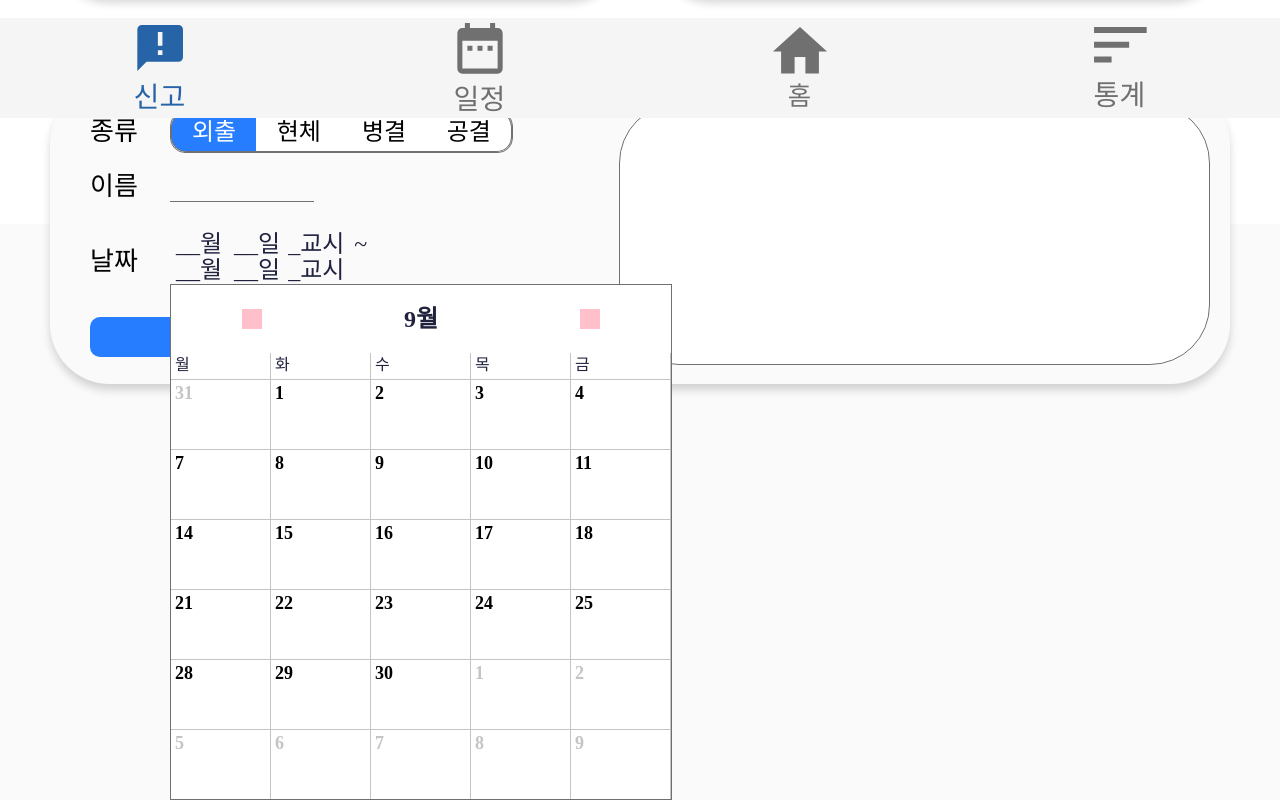
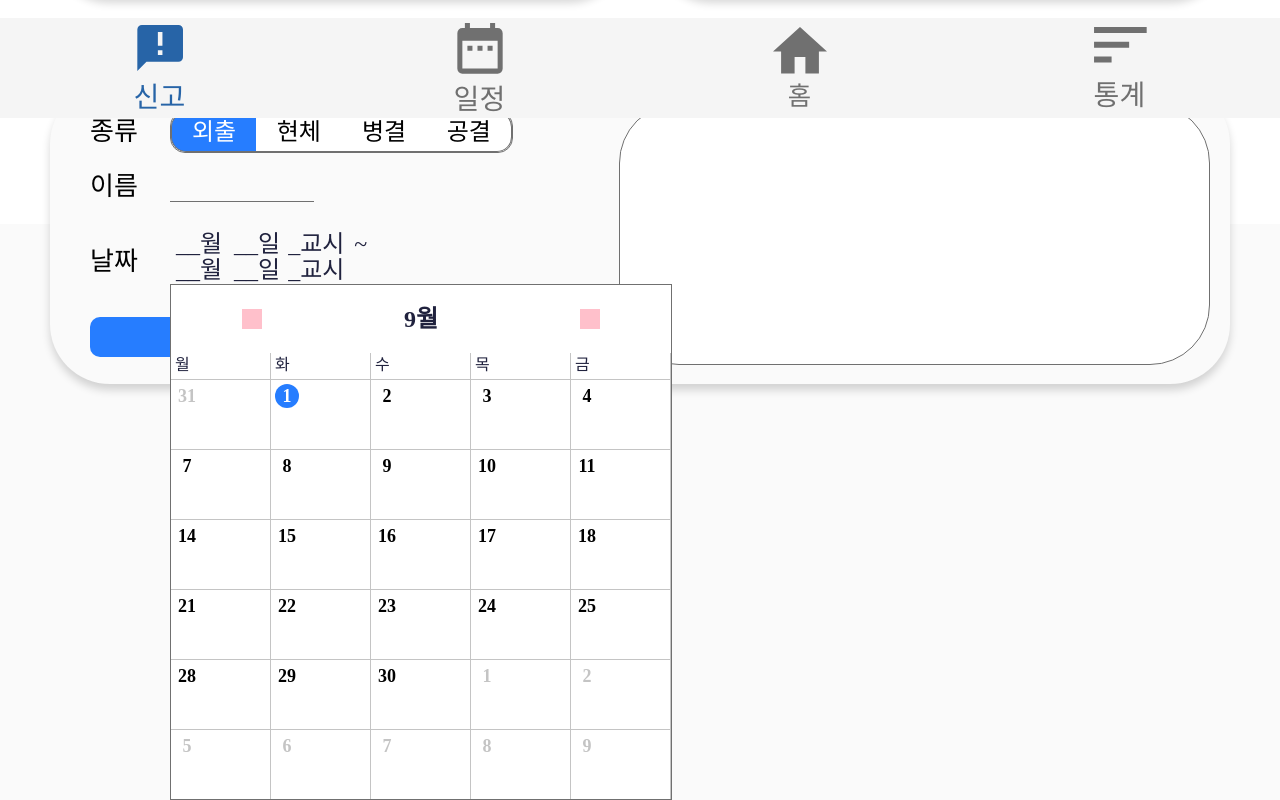
Before and after one commit to DSM-PICK/pick-client, a React app: page /main in a window 1280 px wide. Shown: the part 682-1482 px from the top of the page. Built offline with nearby package versions, Linux system fonts and the light colour scheme.

Commit message:
[FIX] <Item.js> CSS 변경

```diff
--- a/src/component/Main/PreReport/PreReportDate/PreReportCalendar/Body/Row/Item/Item.js
+++ b/src/component/Main/PreReport/PreReportDate/PreReportCalendar/Body/Row/Item/Item.js
@@ -2,9 +2,18 @@ import React from 'react';
 import * as S from './styles';
 
 const Item = (props) => {
-	const { isActive, date } = props;
+	const now = new Date();
+	const { isActive, date, today, month } = props;
+	const isToday =
+		date == today ? (now.getMonth() + 1 == month ? true : false) : false;
 
-	return <S.Container isActive={isActive}>{date}</S.Container>;
+	return (
+		<S.Container>
+			<S.Date isActive={isActive} isToday={isToday}>
+				{date}
+			</S.Date>
+		</S.Container>
+	);
 };
 
 export default Item;
--- a/src/component/Main/PreReport/PreReportDate/PreReportCalendar/Body/Row/Item/styles.js
+++ b/src/component/Main/PreReport/PreReportDate/PreReportCalendar/Body/Row/Item/styles.js
@@ -1,13 +1,9 @@
-import styled from 'styled-components';
+import styled, { css } from 'styled-components';
 
 export const Container = styled.div`
 	display: flex;
 	flex: 1;
 	padding: 4px 0 0 4px;
-
-	color: ${(props) => (props.isActive ? 'black' : '#c4c4c4')};
-	font-size: 18px;
-	font-weight: bold;
 
 	&:nth-child(n) {
 		border-right: 1px solid #c4c4c4;
@@ -16,3 +12,24 @@ export const Container = styled.div`
 		border: none;
 	}
 `;
+
+export const Date = styled.div`
+	display: flex;
+	color: ${(props) => (props.isToday ? 'white' : 'black')};
+	color: ${(props) => !props.isActive && '#c4c4c4'};
+	font-size: 18px;
+	font-weight: bold;
+
+	width: 24px;
+	height: 24px;
+	border-radius: 50%;
+	${(props) =>
+		props.isToday &&
+		props.isActive &&
+		css`
+			background: #267dff;
+		`}
+
+	align-items: center;
+	justify-content: center;
+`;
```
